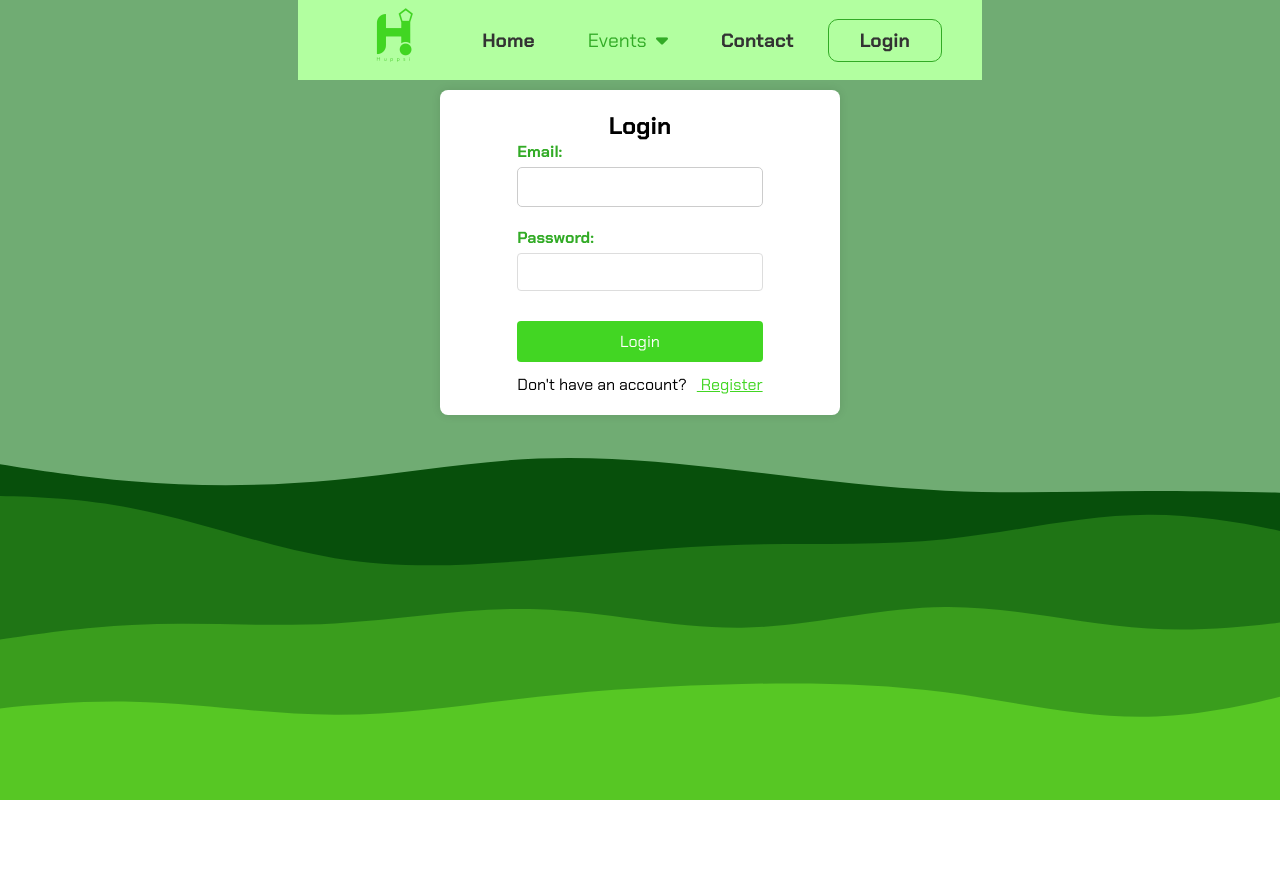
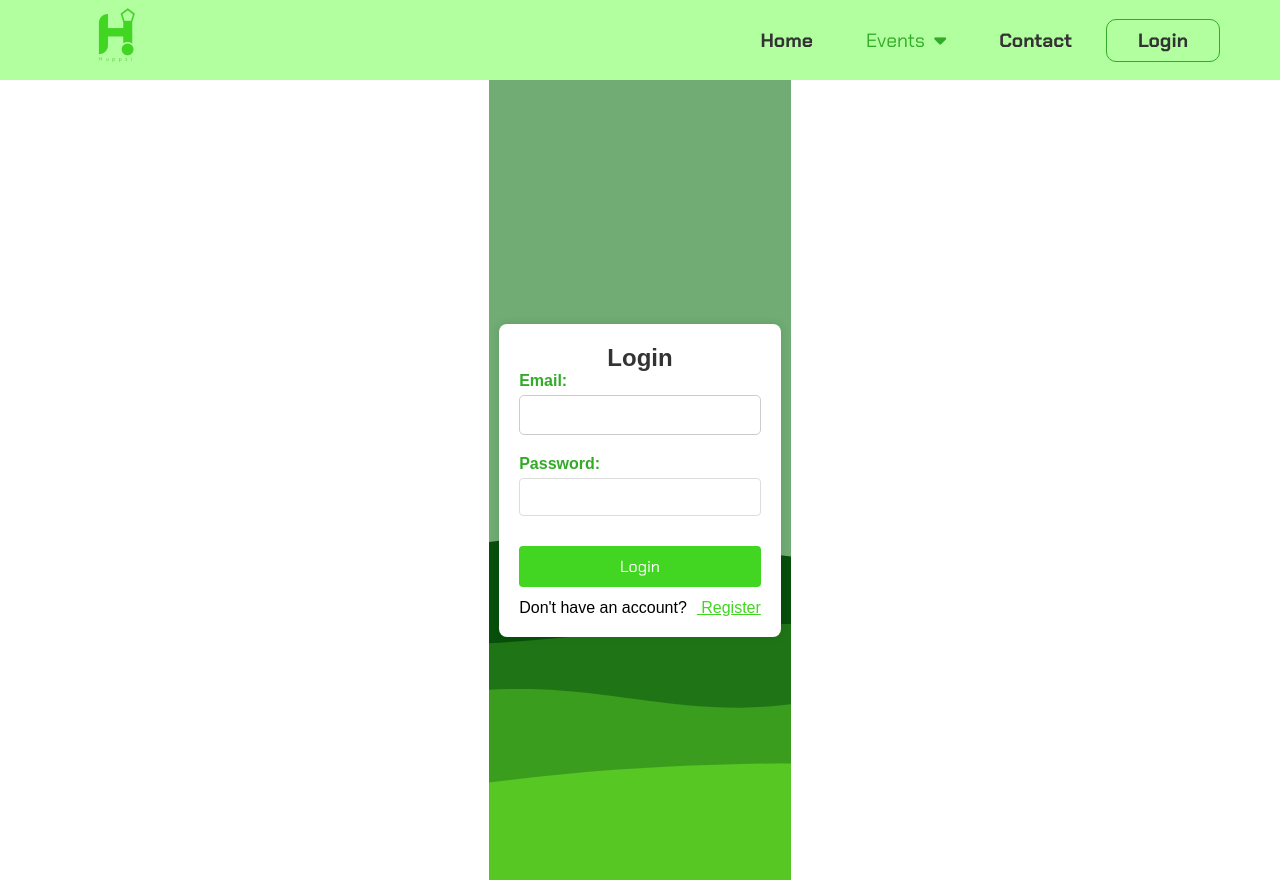
Before and after one commit to SophieCodes1910/ClientProject, a React (Vite) app: page /login in a window 1280 px wide. Before the commit the page ends 800 px from the top, so only its background shows below. Built offline with nearby package versions, Linux system fonts and the light colour scheme.

Commit message:
fixing login

```diff
--- a/src/pages/Login/Login.jsx
+++ b/src/pages/Login/Login.jsx
@@ -1,5 +1,4 @@
 
-//Login.jsx
 import { useState } from "react";
 import { Link, useNavigate } from "react-router-dom";
 import toast from 'react-hot-toast';
@@ -33,10 +32,9 @@ export const Login = ({ setLoggedIn }) => {
                 navigate("/");
             }, 3000);
         } catch (error) {
-            cconsole.error("Login error:", error);
+            console.error("Login error:", error);
             console.log("Error code:", error.code);
             console.log("Error message:", error.message);
-
 
             switch (error.code) {
                 case 'auth/user-not-found':
@@ -63,10 +61,10 @@ export const Login = ({ setLoggedIn }) => {
         }
     };
 
-
     return (
+        <div className="login-page"> {/* New wrapper div for the login background */}
             <div className="login-container">
-            <h2 style={{ color: window.location.pathname === '/login' ? 'black' : 'white' }}>Login</h2>
+                <h2>Login</h2>
                 <form onSubmit={handleLogin}>
                     <div>
                         <label>Email:</label>
@@ -94,6 +92,7 @@ export const Login = ({ setLoggedIn }) => {
                     </p>
                 </form>
             </div>
+        </div>
     );
 };
 
--- a/src/pages/Login/login.css
+++ b/src/pages/Login/login.css
@@ -1,11 +1,9 @@
 /* login.css */
 
-/* Ensure the body is centered with Flexbox */
-body {
-  margin: 0;
-  padding: 0;
-  height: 100vh;
-  background: url("../../assets/LoginBackground.svg") no-repeat center center; /* Centering and no repeat */
+/* Ensure the login container is centered with Flexbox */
+.login-page {
+  height: 100vh; /* Make it full height */
+  background: url("../../assets/LoginBackground.svg") no-repeat center center;
   background-size: cover; /* Make the background cover the entire viewport */
   display: flex;
   justify-content: center;
```
Lines whose indentation alone changed are shown as unchanged.
